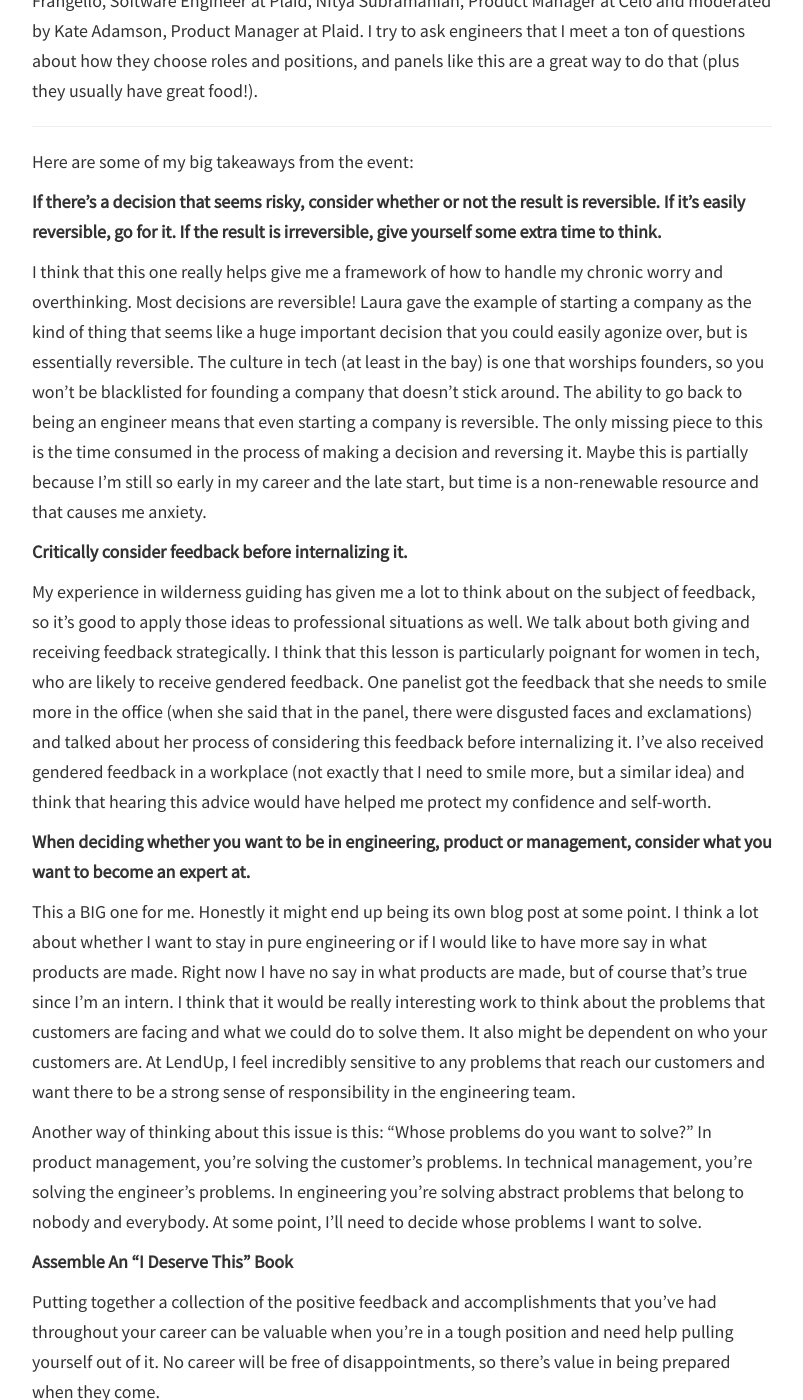
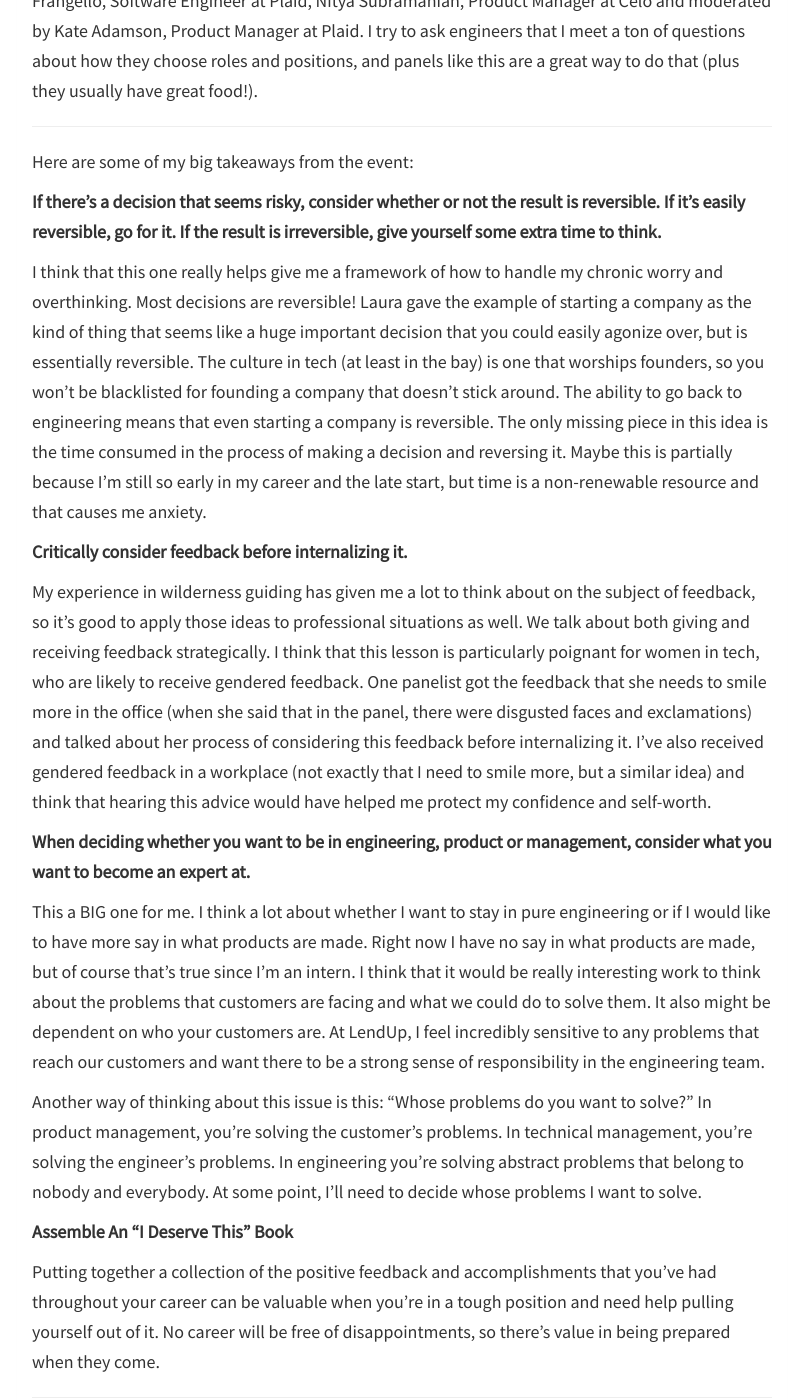
Before and after one commit to camerose/camerose.github.io, a Jekyll site: the page built from _posts/2019-07-19-networking-event-at-plaid.md, in a window 1280 px wide and 1400 px high, scrolled down 746 px. Shown: the whole window, without its empty margins (238-1041 px from the left). Built offline with Jekyll 4.4.1, drawn with Linux system fonts in a browser that asks for light colours; nearby versions of some CDN libraries; some of the changed text lies outside the part shown.

Commit message:
Update 2019-07-19-networking-event-at-plaid.md
typos

```diff
--- a/_posts/2019-07-19-networking-event-at-plaid.md
+++ b/_posts/2019-07-19-networking-event-at-plaid.md
@@ -11,10 +11,10 @@ This week I attended a panel and networking event at Plaid HQ in San Francisco e
 Career”. I’ve been trying to attend as many of these networking and career building events as possible this summer. I
 think the inclination comes partially from not wanting to get stuck in the fast turnover cycle that is so common for
 software engineers. People talk about how the average amount of time a software engineer stays at a company is 1.5
-years. While I wasn't actually able to find data that backs that up (from a quick search), a [13.2% annual turnover rate](https://business.linkedin.com/talent-solutions/blog/trends-and-research/2018/the-3-industries-with-the-highest-turnover-rates).
+years. While I wasn't actually able to find data that backs that up (from a quick search), a [13.2% annual turnover rate](https://business.linkedin.com/talent-solutions/blog/trends-and-research/2018/the-3-industries-with-the-highest-turnover-rates)
 is similarly alarming. The interview process for engineering positions is notoriously grueling and drawn out, so it’s
 surprising that so many people are willing to go through it so often. Since I’m starting a little later than many people
-(26 and currently in my first internship) I’d like to expedite the process of finding a good fit for a full time
+(26 and currently in my first internship), I’d like to expedite the process of finding a good fit for a full time
 position.
 
 I’m doing a couple of things to move toward that goal (maybe another blog post on those efforts later), but I think one
@@ -38,8 +38,8 @@ I think that this one really helps give me a framework of how to handle my chron
 Most decisions are reversible! Laura gave the example of starting a company as the kind of thing that seems like a huge
 important decision that you could easily agonize over, but is essentially reversible. The culture in tech (at least in
 the bay) is one that worships founders, so you won’t be blacklisted for founding a company that doesn’t stick around.
-The ability to go back to being an engineer means that even starting a company is reversible.
-The only missing piece to this is the time consumed in the process of making a decision and reversing it. Maybe this is
+The ability to go back to engineering means that even starting a company is reversible.
+The only missing piece in this idea is the time consumed in the process of making a decision and reversing it. Maybe this is
 partially because I’m still so early in my career and the late start, but time is a non-renewable resource and that
 causes me anxiety.
 
@@ -60,7 +60,7 @@ hearing this advice would have helped me protect my confidence and self-worth.
 at.**
 
 
-This a BIG one for me. Honestly it might end up being its own blog post at some point. I think a lot about whether I
+This a BIG one for me. I think a lot about whether I
 want to stay in pure engineering or if I would like to have more say in what products are made. Right now I have no say
 in what products are made, but of course that’s true since I’m an intern. I think that it would be really interesting
 work to think about the problems that customers are facing and what we could do to solve them. It also might be
```
